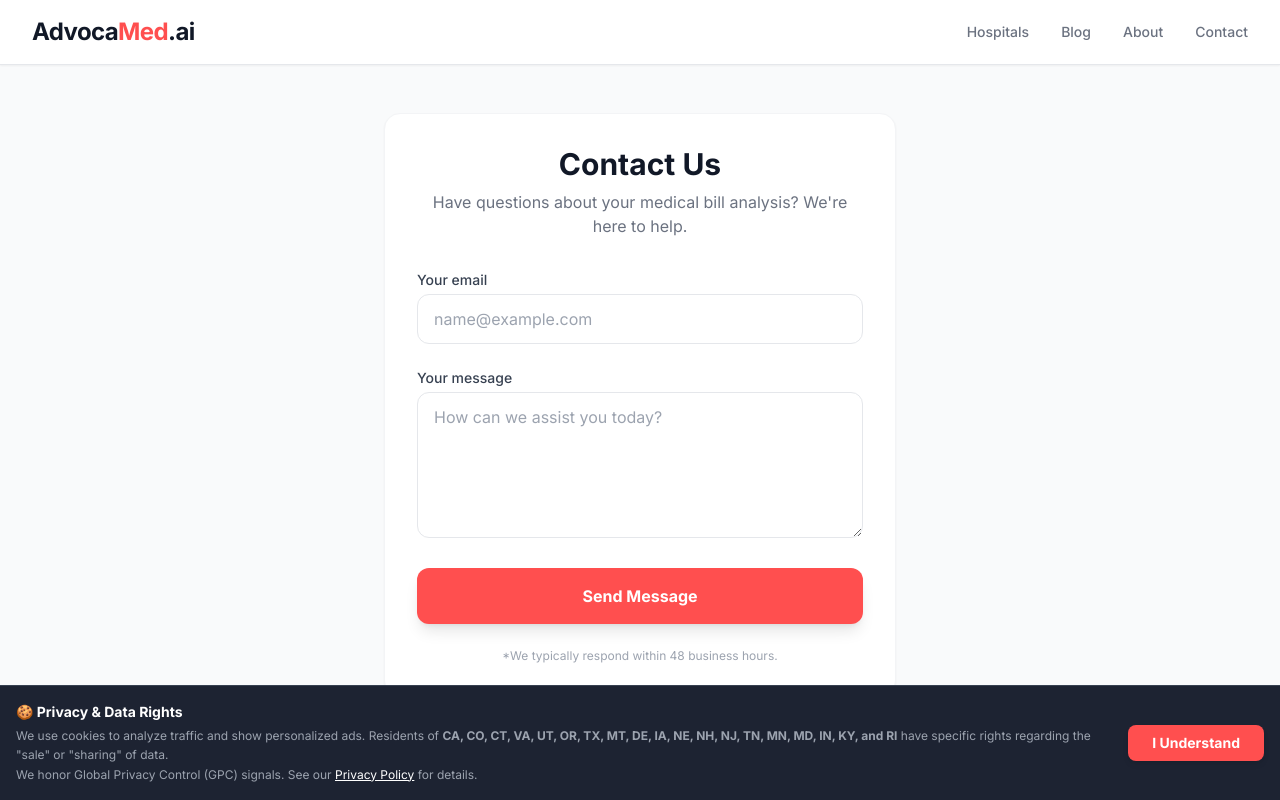
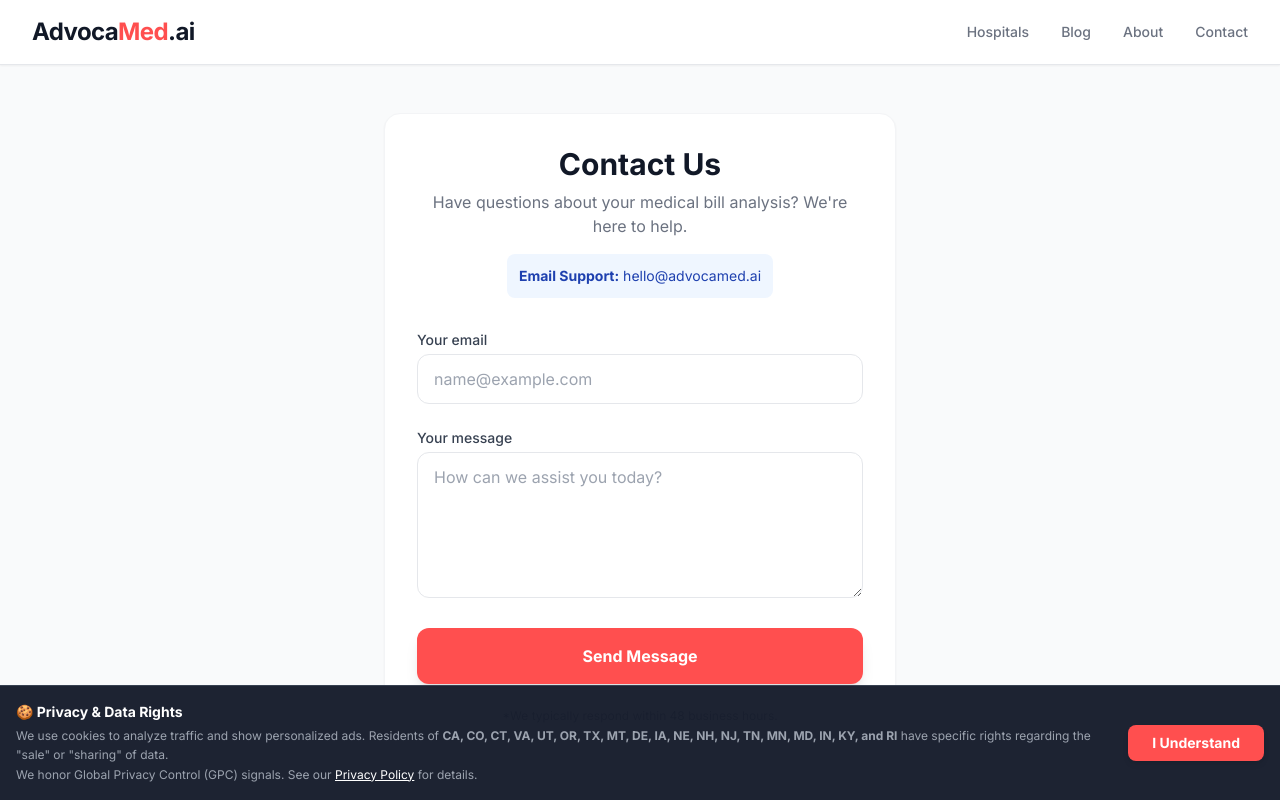
Before and after one commit to gkswjdgb/advocamed-ai, a React (Vite) app in the folder advocamed.ai/: page /contact-us in a window 1280 px wide. Shown: the top 800 px of the page. Built offline with nearby package versions, Linux system fonts and the light colour scheme.

Commit message:
Update ContactUs.tsx

```diff
--- a/advocamed.ai/pages/ContactUs.tsx
+++ b/advocamed.ai/pages/ContactUs.tsx
@@ -14,6 +14,13 @@ export default function ContactUs() {
           <div className="text-center mb-8">
             <h1 className="text-3xl font-bold text-gray-900">Contact Us</h1>
             <p className="text-gray-500 mt-2">Have questions about your medical bill analysis? We're here to help.</p>
+
+            {/* AdSense Trust Signal: Visible Email Address */}
+            <div className="mt-4 p-3 bg-blue-50 rounded-lg inline-block">
+                <p className="text-sm text-blue-800">
+                    <strong>Email Support:</strong> hello@advocamed.ai
+                </p>
+            </div>
           </div>
 
           <form action="https://formspree.io/f/xpqzpbrz" method="POST" className="space-y-6">
```
